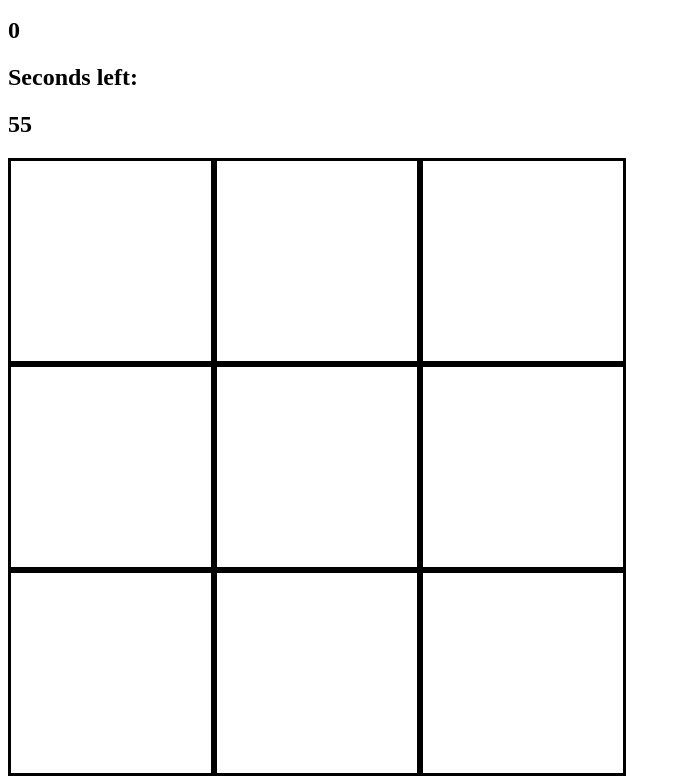
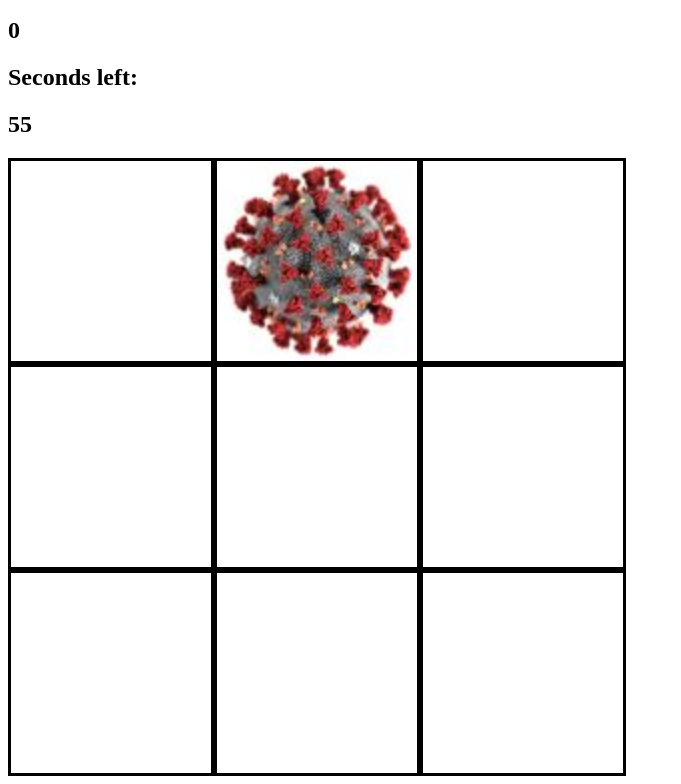
Before and after one commit to ClaireRoberts1403/WhackCoronaVirus, a plain HTML site: page index.html in a window 1280 px wide. Shown: the part 110-894 px from the top of the page, without its empty margins (0-681 px from the left). Drawn offline with Linux system fonts and the light colour scheme.

Commit message:
fix image issue

```diff
--- a/style.css
+++ b/style.css
@@ -15,6 +15,6 @@
 }
 
 .mole {
-  background-image: url('virus.jpg');
+  background-image: url("../images/virus.jpg");
   background-size: cover;
 }
```
